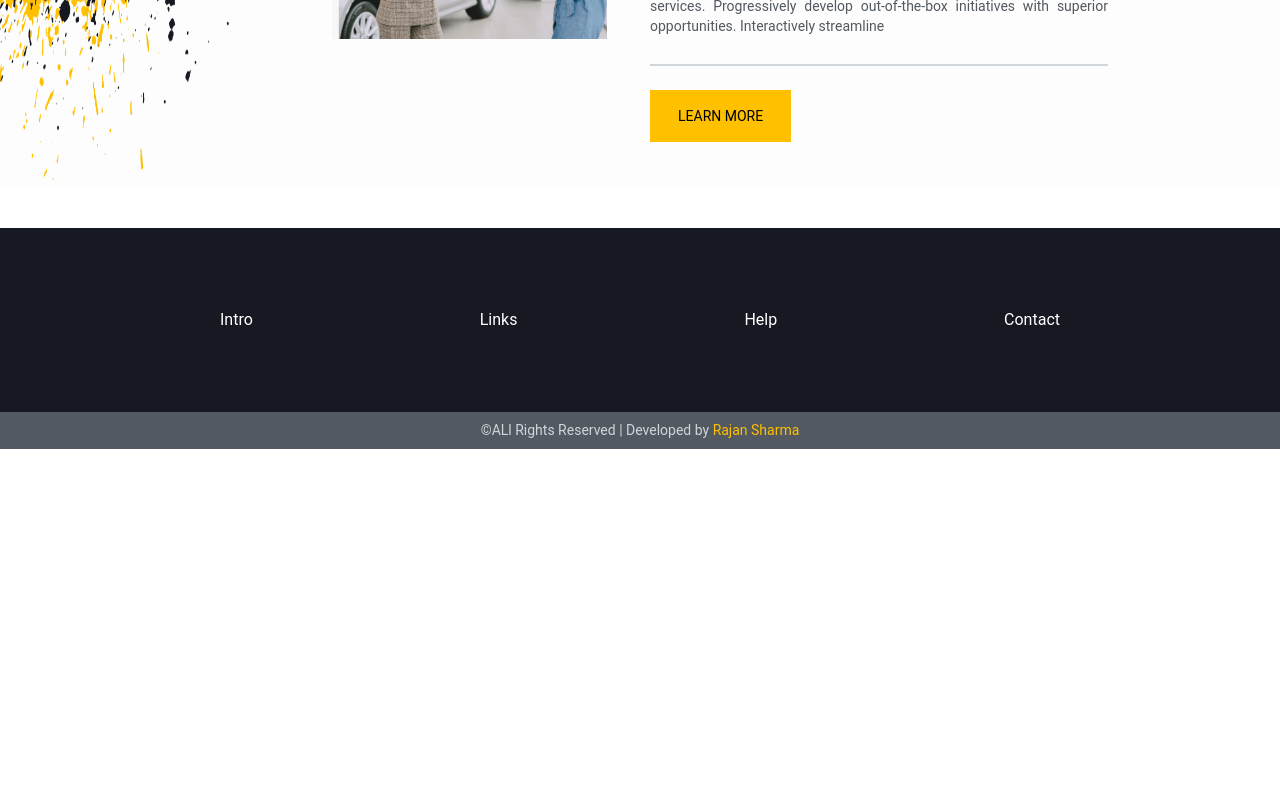
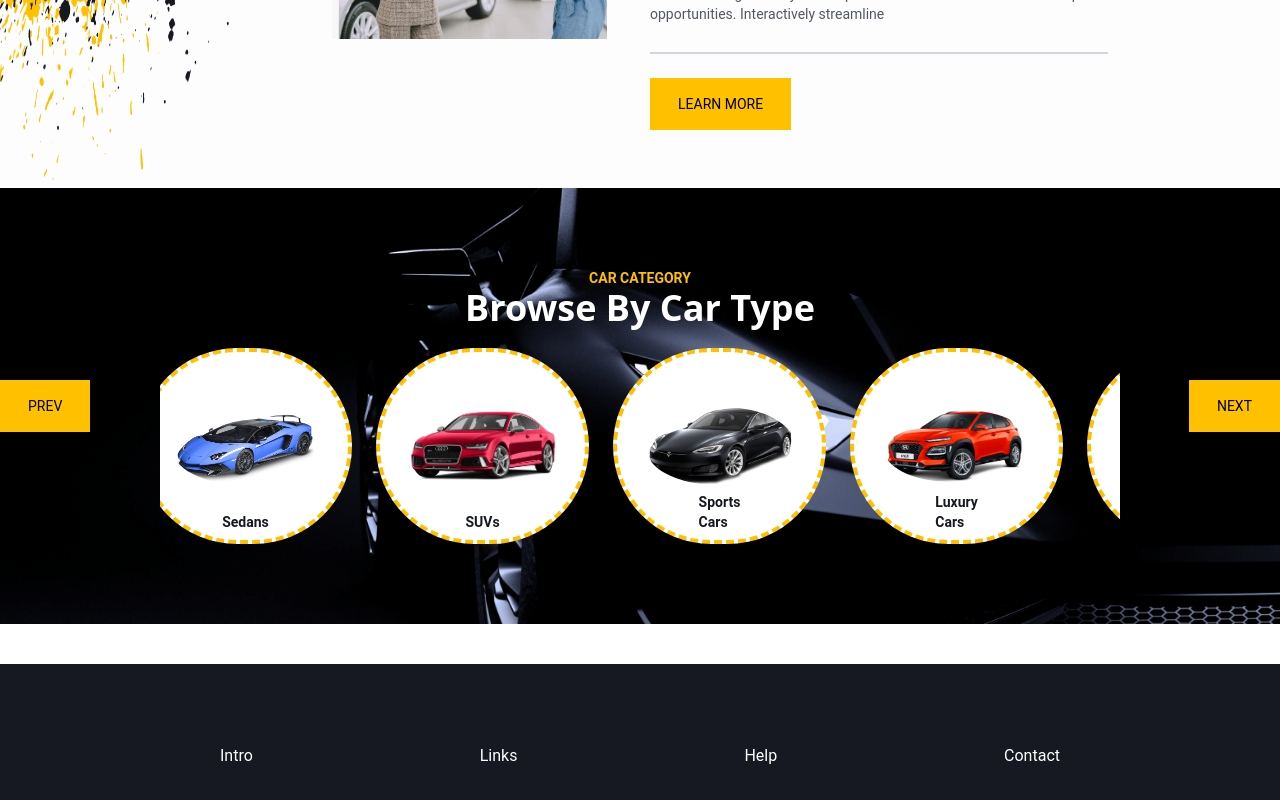
Before and after one commit to rajansharma001/rydzen-frontend, a Next.js app: page / in a window 1280 px wide. Shown: the part 1476-2276 px from the top of the page. Before the commit the page ends 1925 px from the top, so only its background shows below. Built offline with nearby package versions, Linux system fonts and the light colour scheme.

Commit message:
Category Slide section added

```diff
--- a/components/About.tsx
+++ b/components/About.tsx
@@ -41,11 +41,11 @@ const About = () => {
         </div>
         <div className=" w-full lg:w-[50%] md:w-[50%] mt-60 lg:mt-0 md:mt-0 flex flex-col justify-center items-start gap-3">
           <div className="w-full flex items-center justify-center lg:justify-start md:justify-start">
-            <SectionTitle title="ABOUT OUR COMPANY" />
+            <SectionTitle
+              heading="ABOUT OUR COMPANY"
+              title="Welcome to Our Dealaro Car Dealer Company"
+            />
           </div>
-          <h1 className="lg:text-4xl md:text-2xl text-xl font-bold font-sans text-text-primary text-center lg:text-start md:text-start">
-            Welcome to Our Dealaro Car Dealer Company
-          </h1>
           <p className="text-sm text-text-secondary gap-3 text-justify ">
             Progressively develop out-of-the-box initiatives with superior
             opportunities. Interactively streamline cross-media partnerships
--- /dev/null
+++ b/components/BrowseByCategory.tsx
@@ -0,0 +1,98 @@
+"use client";
+import React, { useEffect, useState } from "react";
+import SectionTitle from "./SectionTitle";
+import { carCategory } from "../data";
+import Image from "next/image";
+import Button from "./Button";
+
+const BrowseByCategory = () => {
+  const visibleCount = 8;
+
+  const extendedCategories = [
+    ...carCategory.slice(-visibleCount),
+    ...carCategory,
+    ...carCategory.slice(0, visibleCount),
+  ];
+  const [startIndex, setStartIndex] = useState(visibleCount);
+  const [isTransitioning, setIsTransitioning] = useState(true);
+
+  useEffect(() => {
+    const interval = setInterval(() => {
+      nextCat();
+    }, 3000);
+    return () => clearInterval(interval);
+  }, []);
+
+  const nextCat = () => {
+    setStartIndex((prev) => prev + 1);
+    setIsTransitioning(true);
+  };
+
+  const prevCat = () => {
+    setStartIndex((prev) => prev - 1);
+    setIsTransitioning(true);
+  };
+
+  useEffect(() => {
+    if (startIndex >= extendedCategories.length - visibleCount) {
+      setTimeout(() => {
+        setIsTransitioning(false);
+        setStartIndex(visibleCount);
+      }, 500);
+    }
+    if (startIndex <= 0) {
+      setTimeout(() => {
+        setIsTransitioning(false);
+        setStartIndex(extendedCategories.length - visibleCount * 2);
+      }, 500);
+    }
+  }, [startIndex]);
+
+  return (
+    <div className="w-full flex flex-col justify-center items-center mt-80 lg:mt-0 md:mt-30 py-20 px-0 bg-[url('/category_bg.png')] bg-cover bg-no-repeat bg-right-top gap-5">
+      <div className="w-[75%] flex justify-center items-center">
+        <SectionTitle
+          headingStyle="text-center "
+          titleStyle="text-center text-white"
+          heading="CAR CATEGORY"
+          title="Browse By Car Type"
+        />
+      </div>
+      <div className="w-[75%] overflow-hidden flex gap-3 relative">
+        <div
+          className="flex gap-6 "
+          style={{
+            transform: `translateX(-${startIndex * (100 / visibleCount)}%)`,
+            transition: isTransitioning ? "transform 0.5s ease" : "none",
+            width: `${(extendedCategories.length / visibleCount) * 100}%`,
+          }}
+        >
+          {extendedCategories.map((cat, index) => (
+            <div
+              key={index}
+              className="rounded-full border-4 border-dashed border-primary px-5 py-3 flex-shrink-0 flex gap-0  flex-col justify-center items-center bg-white hover:scale-[90%] cursor-pointer"
+              style={{ width: `${100 / visibleCount}%` }}
+            >
+              <Image
+                src={cat.categoryImg}
+                alt={cat.category}
+                width={320}
+                height={250}
+                className=" relative rounded-full w-[150px] py-8  "
+              />
+              <h1 className="absolute bottom-3 text-text-primary text-sm font-semibold -mt-5">
+                {cat.category}
+              </h1>
+            </div>
+          ))}
+        </div>
+      </div>
+      <div className="absolute w-full flex items-center justify-between">
+        <Button clickEvent={prevCat} btnTitle="Prev" btnStyle="" />
+        <Button clickEvent={nextCat} btnTitle="Next" btnStyle="" />
+      </div>
+    </div>
+  );
+};
+
+export default BrowseByCategory;
--- a/components/SectionTitle.tsx
+++ b/components/SectionTitle.tsx
@@ -2,10 +2,24 @@ import React from "react";
 
 type Props = {
   title: string;
+  heading: string;
+  headingStyle: string;
+  titleStyle: string;
 };
-const SectionTitle = ({ title }: Props) => {
+const SectionTitle = ({ heading, title, headingStyle, titleStyle }: Props) => {
   return (
-    <h1 className="text-sm capitalize font-semibold text-primary ">{title}</h1>
+    <div>
+      <h1
+        className={`${headingStyle} text-sm capitalize font-semibold text-primary `}
+      >
+        {heading}
+      </h1>
+      <h1
+        className={`${titleStyle} lg:text-4xl md:text-2xl text-xl font-bold font-sans text-text-primary text-center lg:text-start md:text-start`}
+      >
+        {title}
+      </h1>
+    </div>
   );
 };
 
--- a/data/index.ts
+++ b/data/index.ts
@@ -62,3 +62,46 @@ export const Slider = [
     slideStyle: "bg-green-500",
   },
 ];
+
+export const carCategory = [
+  {
+    category: "Sedans",
+    description: "Comfortable, fuel-efficient everyday cars.",
+    categoryImg: "/slides/hero_thumb1.png",
+  },
+  {
+    category: "SUVs",
+    description: "Spacious and powerful for family or off-road use.",
+    categoryImg: "/slides/product_2_1.png",
+  },
+  {
+    category: "Sports Cars",
+    description: "High-performance and stylish vehicles.",
+    categoryImg: "/slides/product_2_6.png",
+  },
+  {
+    category: "Luxury Cars",
+    description: "Premium comfort, performance, and features.",
+    categoryImg: "/slides/product_2_8.png",
+  },
+  {
+    category: "Convertibles",
+    description: "Open-top driving experience for thrill seekers.",
+    categoryImg: "/slides/product_2_1.png",
+  },
+  {
+    category: "Electric Vehicles",
+    description: "Eco-friendly cars with cutting-edge technology.",
+    categoryImg: "/slides/product_2_6.png",
+  },
+  {
+    category: "Pickup Trucks",
+    description: "Strong, durable, and ideal for heavy-duty work.",
+    categoryImg: "/slides/product_2_8.png",
+  },
+  {
+    category: "Hybrid Cars",
+    description: "Fuel-efficient cars combining gas and electric power.",
+    categoryImg: "/slides/product_2_1.png",
+  },
+];
--- a/src/app/page.tsx
+++ b/src/app/page.tsx
@@ -1,4 +1,5 @@
 import About from "../../components/About";
+import BrowseByCategory from "../../components/BrowseByCategory";
 import CarFilterForm from "../../components/CarFilterForm";
 import Hero from "../../components/Hero";
 
@@ -8,6 +9,7 @@ export default function Home() {
       <Hero />
       <CarFilterForm />
       <About />
+      <BrowseByCategory />
     </div>
   );
 }
```
Also changed, not shown: public/category_bg.png (added).
